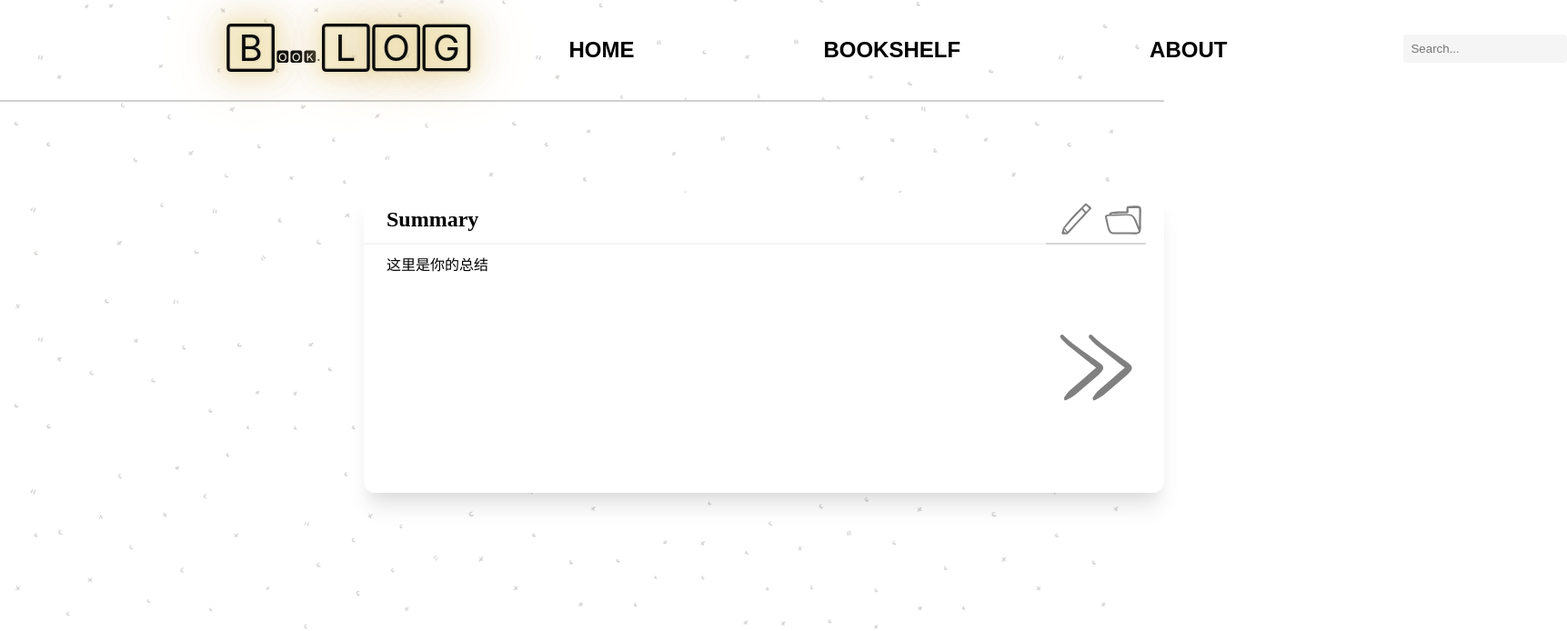
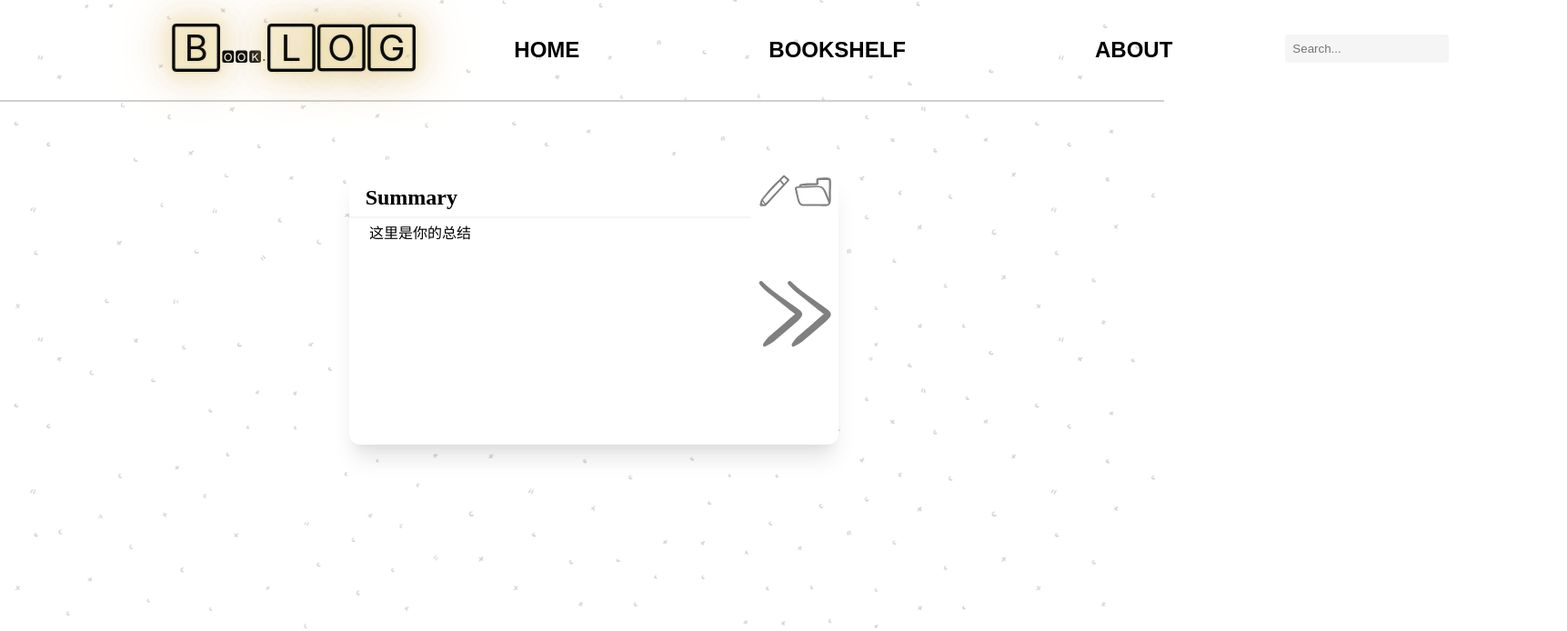
Before and after one commit to farodia/BookSummaryBlog, a React (Create React App) app: page / in a window 1280 px wide. Shown: the top 694 px of the page at 91% size, 1723 px wide, since content can reach past the window. Built offline with nearby package versions, Linux system fonts and the light colour scheme.

Commit message:
[jingyi]change the width and height of the book card

```diff
--- a/package.json
+++ b/package.json
@@ -47,7 +47,6 @@
   "devDependencies": {
     "@babel/preset-typescript": "^7.15.0",
     "@types/jest": "^27.0.2",
-    "jest": "^27.2.5",
     "ts-jest": "^27.0.5"
   }
 }
--- a/src/App.css
+++ b/src/App.css
@@ -5,12 +5,6 @@
     display: flex;
     -webkit-flex-direction: column;
     flex-direction: column;
-    flex-wrap: nowrap;
-}
-
-.App-logo {
-    height: 40vmin;
-    pointer-events: none;
 }
 
 .App-header {
@@ -33,7 +27,7 @@
 }
 
 .header-title {
-    margin: 0 0 0 220px;
+    margin: 0 0 0 13%;
     text-align: center;
     align-items: center;
     color: #0c0c0c;
@@ -88,7 +82,6 @@ nav a:hover {
 
 .header-search {
     padding-top: 0.8em;
-    margin: 0 30px 0 70px;
     text-align: right;
 }
 
@@ -107,8 +100,7 @@ nav a:hover {
 }
 
 .book-box {
-    min-height:700px;
-    margin: 100px 90px 0 400px;
+    margin: 0 10% 0 30%;
     display: -webkit-flex;
     display: flex;
     -webkit-flex-direction: column;
@@ -116,8 +108,8 @@ nav a:hover {
 }
 
 .book-container {
-    width: 880px;
-    height: 330px;
+    width: 70%;
+    max-height: 300px;
     text-align: center;
     background-color: white;
     border-radius: 0.75rem;
@@ -129,21 +121,20 @@ nav a:hover {
     display: flex;
     -webkit-flex-direction: row;
     flex-direction: row;
-    margin-bottom: 60px;
+    margin-top: 10%;
 }
 
 .edit-column {
-    height: 50px;
-    padding-bottom: 5px;
+    height: 10%;
+    width: 25%;
     display: -webkit-flex;
     display: flex;
     -webkit-flex-direction: row;
     flex-direction: row;
-    border-bottom: 2px solid #d7d7d7;
 }
 
 .edit-svg {
-    padding:10px 5px 2px 10px;
+    padding:10% 15% 0 15%;
     float:right;
 }
 
@@ -156,26 +147,25 @@ nav a:hover {
 }
 
 .article-title {
-    padding: 0 0 10px 25px;
-    margin: 5px 681px 0 0;
+    margin: 1% 82% 1% 4%;
     font-family: "Noto Sans Egyptian Hieroglyphs", serif;
 }
 
 .article-content {
-    height: 310px;
-    width: 750px;
+    height: 100%;
+    width: 82%;
 }
 
 .title-navigator {
-    padding-top: 23%;
+    padding-top: 18%;
 }
 
 .svg-title {
-    margin: 70px 12px;
+    margin: 70% 12%;
 }
 
 .edit-card {
-    padding:10px 0 0 10px;
+    padding:10% 0 0 10%;
 }
 
 .edit-block:hover path{
@@ -188,14 +178,13 @@ nav a:hover {
 
 .summary-box {
     border-top: 2px solid whitesmoke;
-    height: 260px;
+    height: 250px;
 }
 
 .summary-content {
-    margin:10px 0 15px 25px;
-    padding-right: 10px;
-    width: 700px;
-    height: 230px;
+    margin:1% 0 0 5%;
+    padding-right: 2%;
+    height: 90%;
     text-align: justify;
     text-justify: inter-ideograph;
     display: -webkit-box;
@@ -206,7 +195,7 @@ nav a:hover {
 }
 
 .summary-title {
-    margin: 15% 200px;
+    margin: 15%;
     font-family: Marker Felt, fantasy;
     font-size: 36px;
 }
@@ -216,17 +205,17 @@ nav a:hover {
 }
 
 .footer-background {
-    padding: 30px 0;
+    margin: 20% 0 0 0;
     background-color: #d4d4da;
 }
 
 .footer-content {
     text-align: center;
-    margin-top: 10px;
+    margin: 1%;
 }
 
 .footer-title{
-    font-size: 18px;
+    font-size: 16px;
     font-weight: 700;
     line-height: 1;
     text-transform: uppercase;
@@ -235,7 +224,7 @@ nav a:hover {
 
 .item {
     line-height: 2;
-    font-size: 16px;
+    font-size: 14px;
     cursor: default;
     color: gray;
 
```
Also changed, not shown: 2 other files (tests, documents, lock files or other folders).
